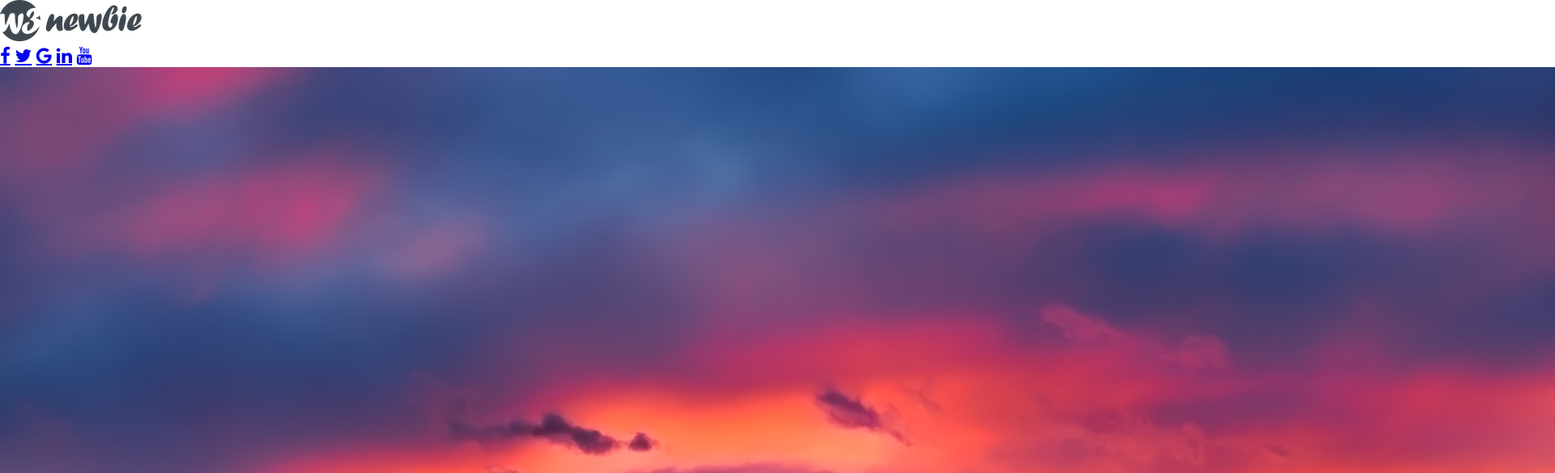
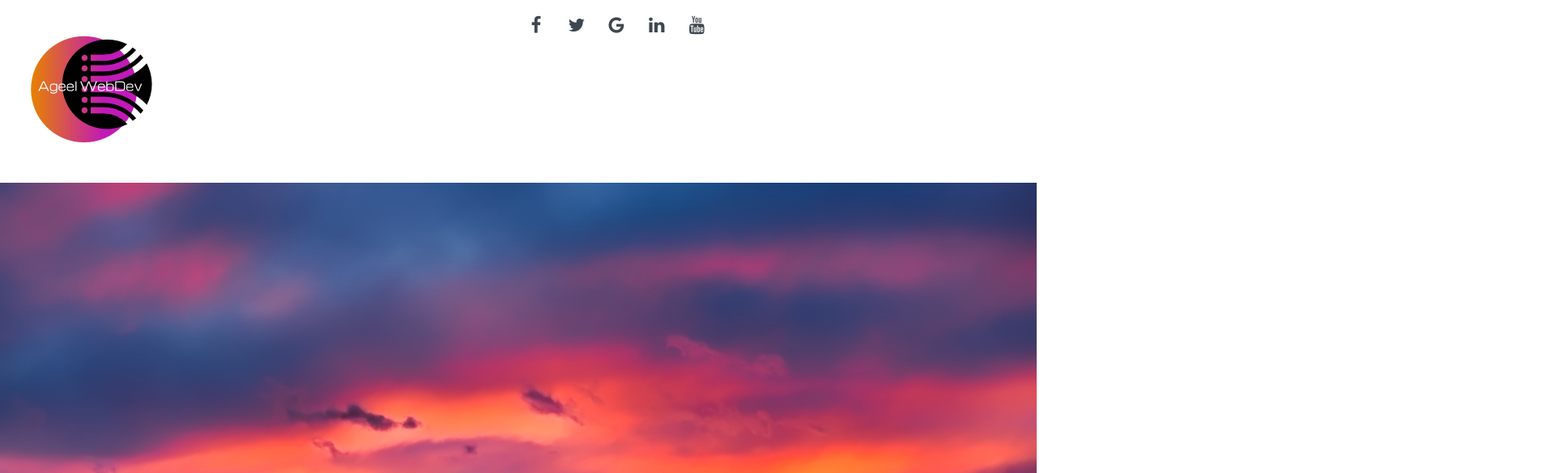
Before and after one commit to AgeelWebDev/ResponsiveCSS-Grid, a plain HTML site: page index.html in a window 1280 px wide. Shown: the top 585 px of the page at 81% size, 1920 px wide, since content can reach past the window. Drawn offline with Linux system fonts and the light colour scheme.

Commit message:
Added grid layout.

```diff
--- a/css/style.css
+++ b/css/style.css
@@ -3,3 +3,92 @@ body {
 	margin: 0;
 	font-size: 140%;
 }
+
+.wrapper {
+	width: 100%;
+	color: #666;
+}
+
+.logo img {
+	padding: 10px 20px;
+}
+
+.fa {
+	padding: 10px;
+	font-size: 30px;
+	width: 20px;
+	text-align: center;
+	text-decoration: none;
+	margin: 10px 2px;
+	color: #3E474F;
+}
+
+.fa:hover{
+	color: #666;
+	text-decoration: none;
+}
+
+img{
+	max-width: 100%;
+}
+
+.logo{grid-area: logo;}
+.social{grid-area: social;}
+.banner{grid-area: banner;}
+.sidebar{grid-area: sidebar; padding: 10px;}
+.content{grid-area: content; padding: 10px;}
+.footer{
+	grid-area: footer;
+	background-color: #3E474F;
+	padding: 10px;
+	text-align: center;
+	}
+
+.wrapper{
+	display: grid;
+	grid-template-columns: repeat(4, 1fr);
+	grid-template-areas:
+	"logo"
+	"social"
+	"banner"
+	"content"
+	"sidebar"
+	"footer";
+}
+
+@media only screen and (min-width: 500px){
+	.wrapper{
+		grid-template-columns: 20% auto;
+		grid-template-areas:
+		"logo logo"
+		"social social"
+		"banner banner"
+		"content content"
+		"sidebar sidebar"
+		"footer footer";
+	}
+}
+
+@media only screen and (min-width: 600px){
+	.wrapper{
+		grid-template-columns: 200px auto 350px;
+		grid-template-areas:
+		"logo logo social"
+		"banner banner banner"
+		"content content sidebar"
+		"sidebar sidebar"
+		"footer footer footer";
+	}
+}
+
+@media only screen and (min-width: 700px){
+	.wrapper{
+		grid-template-columns: repeat(4, 1fr);
+		grid-template-areas:
+		"logo logo social social"
+		"banner banner banner banner"
+		"content content content content"
+		"sidebar sidebar sidebar sidebar"
+		"footer footer footer footer";
+	}
+}
--- a/index.html
+++ b/index.html
@@ -8,7 +8,7 @@
 </head>
 <body>
   <div class="wrapper">
-  	<div class="logo"><img src="logo.png"></div>
+  	<div class="logo"><img src="logo1.png"></div>
   	<div class="social">
       	<a href="#" class="fa fa-facebook"></a>
       	<a href="#" class="fa fa-twitter"></a>
```
Also changed, not shown: logo1.png (added).
